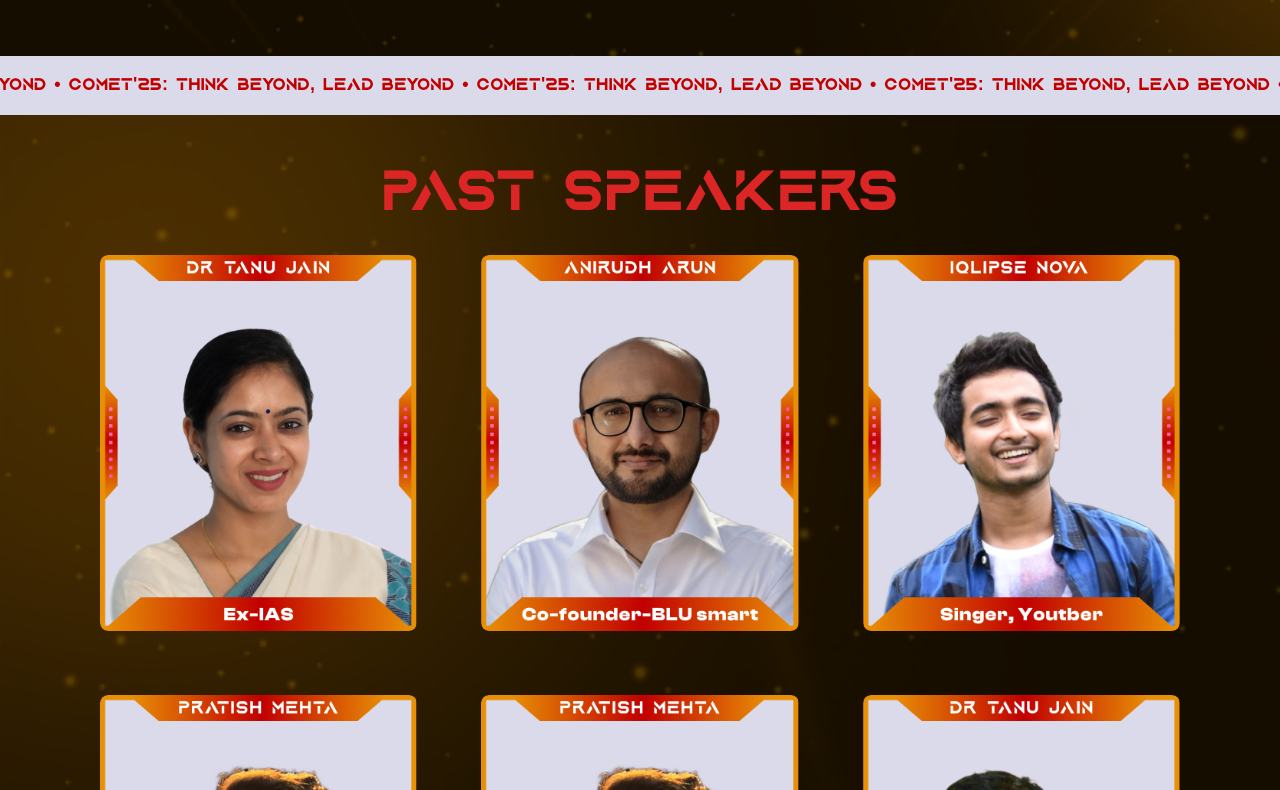
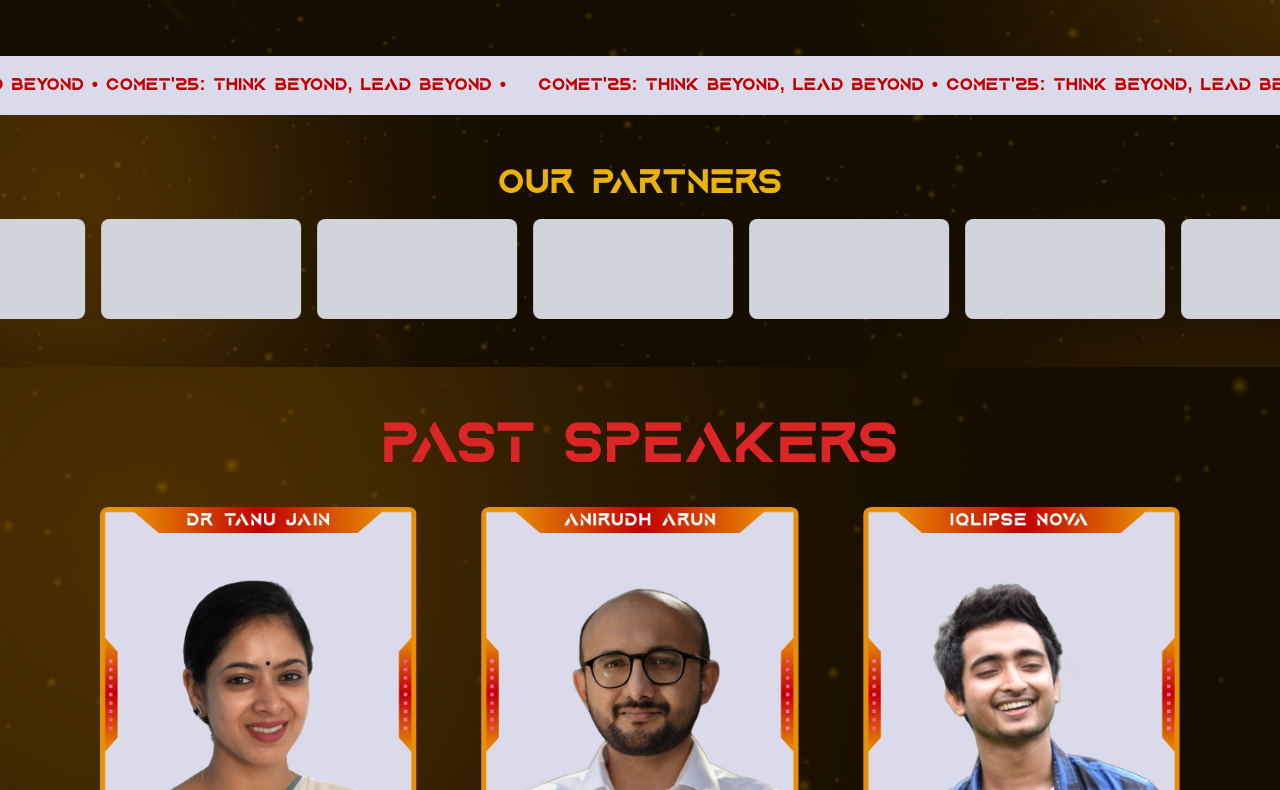
Before and after one commit to nitininhouse/COMET-WEBSITE, a React (Create React App) app: page / in a window 1280 px wide. Shown: the part 830-1620 px from the top of the page. Built offline with nearby package versions, Linux system fonts and the light colour scheme.

Commit message:
1 compo left

```diff
--- a/src/App.js
+++ b/src/App.js
@@ -4,12 +4,13 @@ import NavBar from './Components/NavBar';
 import Footer from './Components/Footer';
 import CometLanding from './Components/whoweare';
 import SpeakersGrid from './Components/pastspeakers'
+import Partners from './Components/partners';
 function App() {
   return (
     <div className="App">
       <NavBar />
       <CometLanding />
-
+      <Partners/>
       <SpeakersGrid/>
 
       <Footer />
--- /dev/null
+++ b/src/Components/partners.js
@@ -0,0 +1,39 @@
+import React from "react";
+import IMAGE2 from "../assets/backgrounds/IMAGE2.png";
+
+const Partners = () => {
+  return (
+    <div style={{ backgroundImage: `url(${IMAGE2})` }}  className="relative bg-cover text-center py-12">
+      <h2  style={{ fontFamily: "Aquire" }} className="text-yellow-500 font-bold text-2xl sm:text-3xl md:text-3xl lg:text-4xl mb-4">OUR PARTNERS</h2>
+      <div className="overflow-hidden">
+        <div
+          className="flex space-x-4 animate-scroll"
+          style={{ animation: "scroll 10s linear infinite" }}
+        >
+          {/* Example boxes */}
+          {Array(10)
+            .fill("")
+            .map((_, index) => (
+              <div
+                key={index}
+                className="min-w-[200px] h-[100px] bg-gray-300 rounded-lg shadow-lg"
+              ></div>
+            ))}
+        </div>
+      </div>
+
+      <style jsx>{`
+        @keyframes scroll {
+          0% {
+            transform: translateX(0);
+          }
+          100% {
+            transform: translateX(-100%);
+          }
+        }
+      `}</style>
+    </div>
+  );
+};
+
+export default Partners;
--- a/src/Components/pastspeakers.js
+++ b/src/Components/pastspeakers.js
@@ -62,7 +62,7 @@ const SpeakersGrid = () => {
               <img
                 src={speaker.image} // Static placeholder image
                 alt={speaker.name}
-                className="w-full h-full object-cover rounded-lg" // Ensure image fills container and keeps its aspect ratio
+                className="w-full h-full object-cover rounded-lg transform transition-all duration-500 hover:scale-105 hover:rotate-3d hover:shadow-xl" // Applying 3D effect on hover
               />
             </div>
           ))}
@@ -70,12 +70,12 @@ const SpeakersGrid = () => {
 
         {/* Mobile Single Slide View */}
         <div className="md:hidden relative flex justify-center items-center">
-          <div className="relative w-[454px] h-auto overflow-hidden"> {/* Set width to 454px for mobile */}
+          <div className="relative w-[454px] h-auto overflow-hidden">
             {/* Static Image for Mobile */}
             <img
               src={speakers[currentIndex].image} // Static placeholder image for mobile view
               alt={speakers[currentIndex].name}
-              className="w-full h-auto object-contain" // Ensure image fits within the container without cropping
+              className="w-full h-auto object-contain transform transition-all duration-500 hover:scale-105 hover:rotate-3d hover:shadow-xl" // Applying 3D effect on hover
             />
 
             {/* Arrow Buttons for Mobile */}
```
